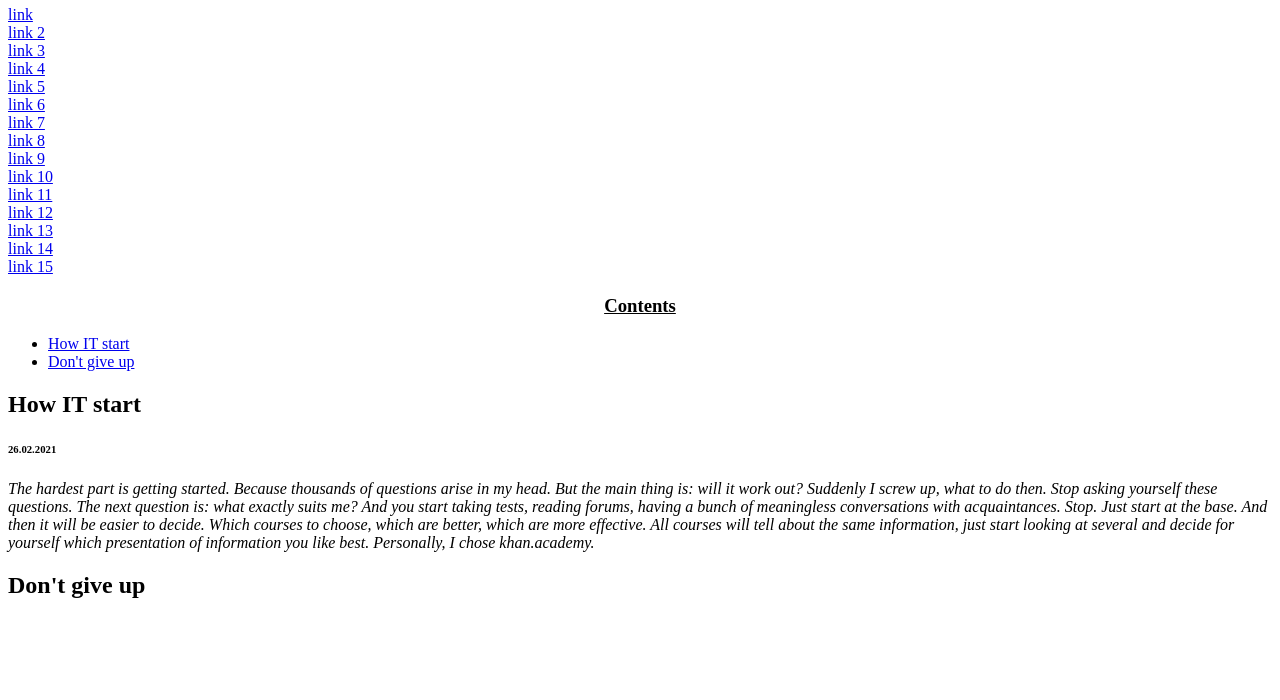
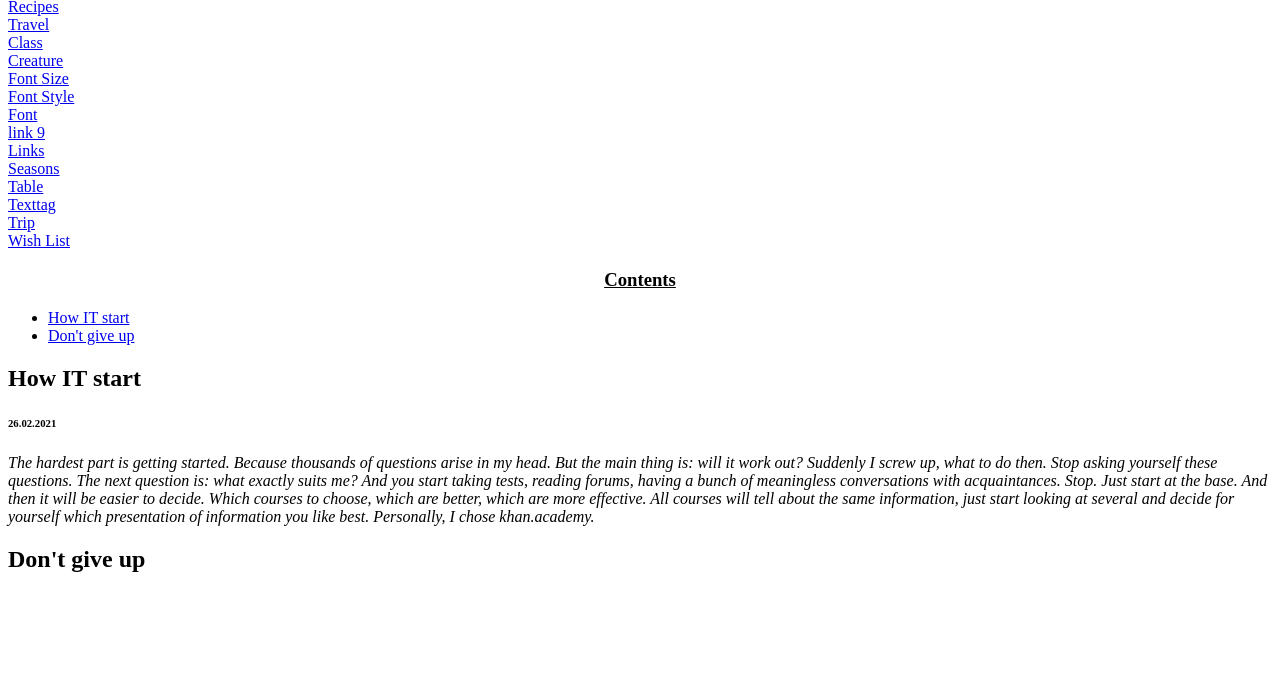
Before and after one commit to Oleksandra-Kazintseva/Oleksandra-Kazintseva.github.io, a plain HTML site: page index.html in a window 1280 px wide. Shown: the part 100-800 px from the top of the page. Drawn offline with Linux system fonts and the light colour scheme.

Commit message:
change the names of links

```diff
--- a/index.html
+++ b/index.html
@@ -1,4 +1,4 @@
-j<!DOCTYPE html>
+<!DOCTYPE html>
 <html>
     <head>
         <meta charset="utf-8">
@@ -10,22 +10,22 @@ j<!DOCTYPE html>
     <body>
 
 
-        <h1> No longer journalist not yet a programmer </h1>
-		<a href="./project-blog.html">link</a> <br>
-		<a href="./recipes-project.html">link 2</a> <br>
-		<a href="./travel-webpage.html">link 3 </a> <br>
-        <a href="./class.html">link 4 </a> <br>
-		<a href="./creature.html">link 5 </a> <br>
-		<a href="./font-size.html">link 6 </a> <br>
-		<a href="./font-style.html">link 7 </a> <br>
-		<a href="./font.html">link 8 </a> <br>
+        <h1> Tasks from Khan Academy </h1>
+		<a href="./project-blog.html"> Blog</a> <br>
+		<a href="./recipes-project.html"> Recipes</a> <br>
+		<a href="./travel-webpage.html"> Travel </a> <br>
+        <a href="./class.html"> Class </a> <br>
+		<a href="./creature.html"> Creature </a> <br>
+		<a href="./font-size.html"> Font Size </a> <br>
+		<a href="./font-style.html"> Font Style</a> <br>
+		<a href="./font.html"> Font </a> <br>
 	    <a href="./internal-links.html">link 9 </a> <br>
-	    <a href="./links.html">link 10 </a> <br>
-		<a href="./seasons.html">link 11 </a> <br>
-		<a href="./table.html">link 12 </a> <br>
-		<a href="./texttag.html">link 13 </a> <br>
-		<a href="./trip.html">link 14 </a> <br>
-		<a href="./wishlist.html">link 15 </a>
+	    <a href="./links.html"> Links </a> <br>
+		<a href="./seasons.html"> Seasons </a> <br>
+		<a href="./table.html"> Table </a> <br>
+		<a href="./texttag.html"> Texttag </a> <br>
+		<a href="./trip.html"> Trip </a> <br>
+		<a href="./wishlist.html"> Wish List </a>
 
 
         <h3>Contents</h3>
```
